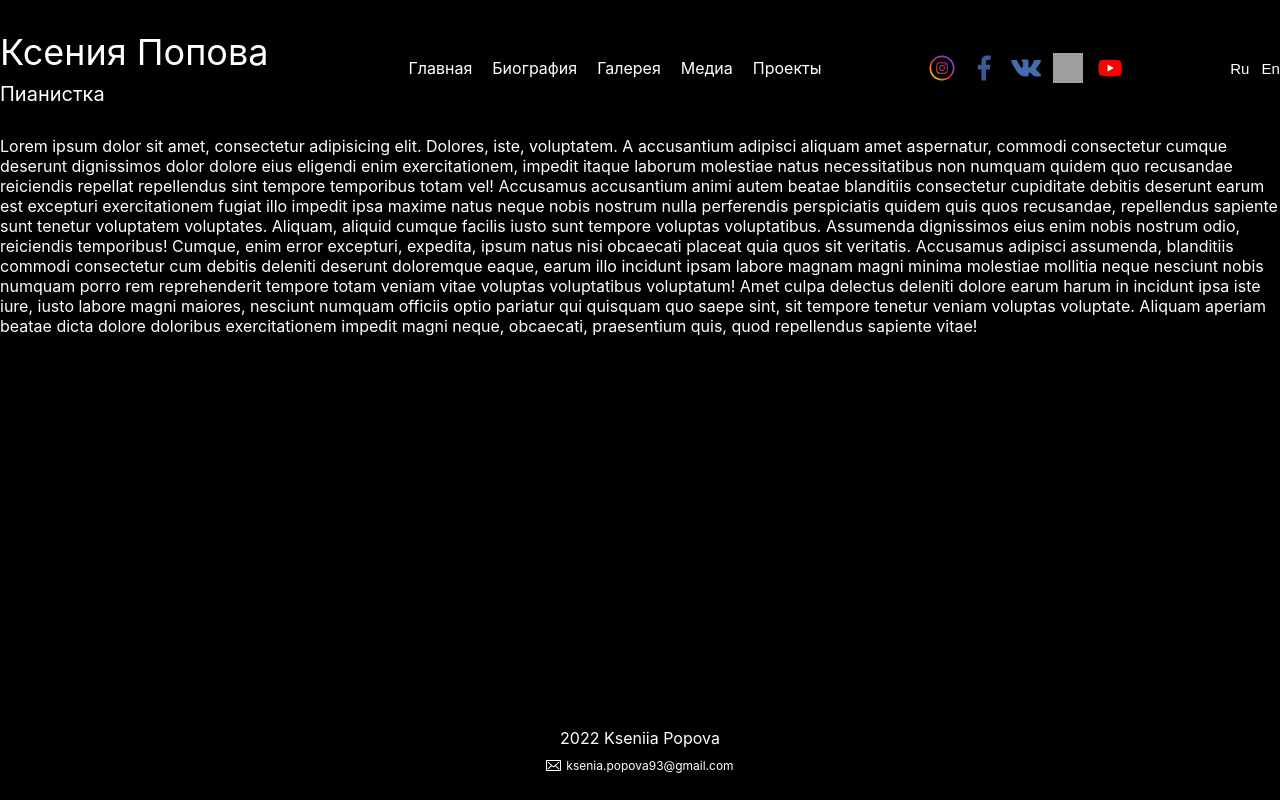
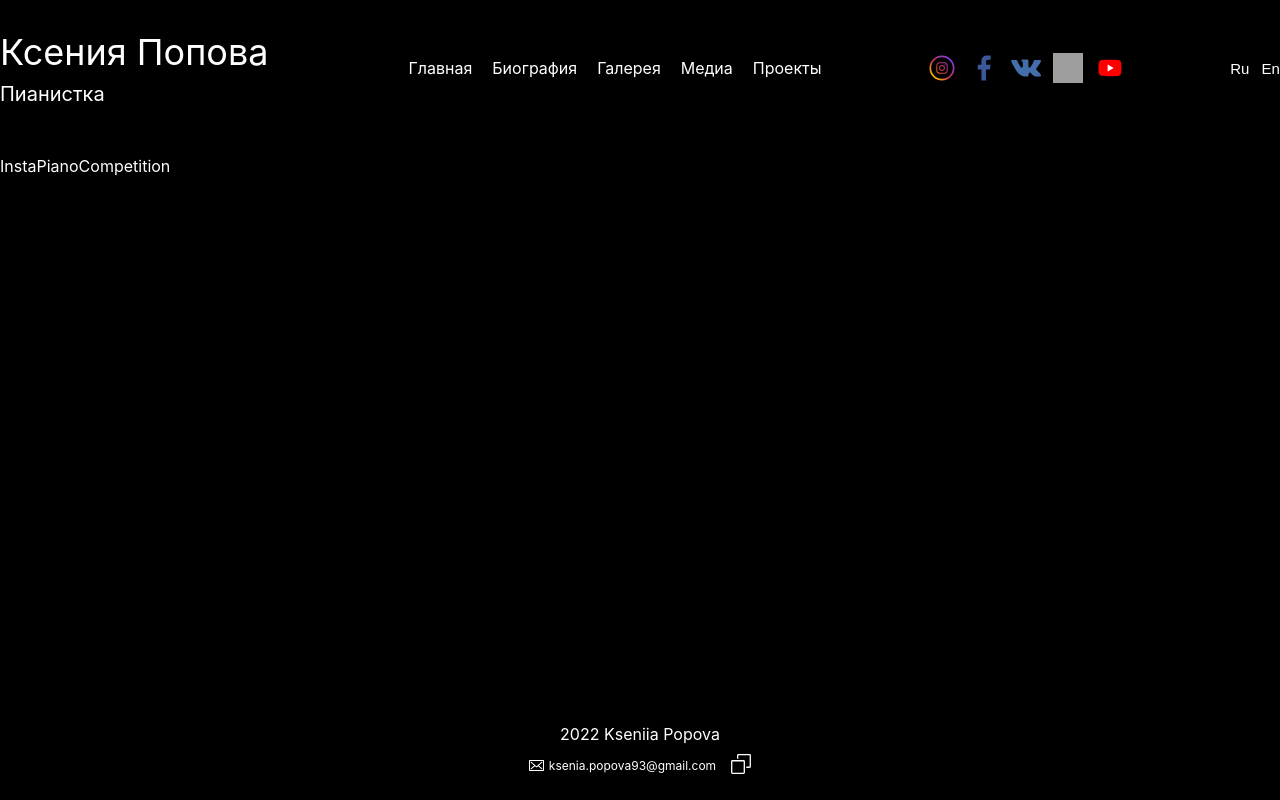
Before and after one commit to maystrova/resume, a Next.js app: page /projects in a window 1280 px wide. Built offline with nearby package versions, Linux system fonts and the light colour scheme; grey boxes are pictures that could not be loaded.

Commit message:
copy button footer

```diff
--- a/components/footer.tsx
+++ b/components/footer.tsx
@@ -1,10 +1,15 @@
+import Icon, { ICON_SIZE } from 'components/icon'
 import styles from 'styles/footer.module.scss'
-import Icon, { ICON_SIZE } from './icon'
+import { useState } from 'react'
+import Button, { BUTTON_TYPE } from './button'
 
 interface FooterProps {}
 
 const Footer = ({}: FooterProps) => {
+    const [copySuccess, setCopySuccess] = useState<boolean>(false)
+
     const name: string = 'Kseniia Popova'
+    const email: string = 'ksenia.popova93@gmail.com'
     return (
         <div className={styles.container}>
             <div className={styles.main}>
@@ -13,7 +18,31 @@ const Footer = ({}: FooterProps) => {
                 </div>
                 <div className={styles.contacts}>
                     <Icon src={'static/mail-icon.svg'} alt={'icon'} size={ICON_SIZE.X_SMALL} />
-                    <span>ksenia.popova93@gmail.com</span>
+                    <span className={styles.email}>{email}</span>
+                    <div className={styles.copy}>
+                        <Button
+                            onClick={() => {
+                                navigator.clipboard
+                                    .writeText(email)
+                                    .then(() => {
+                                        setCopySuccess(true)
+                                    })
+                                    .catch(error => {
+                                        console.log(error)
+                                    })
+                            }}
+                            btnType={BUTTON_TYPE.CLOSE_WINDOW}
+                        >
+                            <Icon
+                                src={
+                                    copySuccess ? 'static/success-icon.svg' : 'static/copy-icon.svg'
+                                }
+                                alt={'Copy'}
+                                size={ICON_SIZE.SMALL}
+                            />
+                        </Button>
+                        {copySuccess && <span>Copied!</span>}
+                    </div>
                 </div>
             </div>
         </div>
--- a/pages/projects.tsx
+++ b/pages/projects.tsx
@@ -1,33 +1,18 @@
 import Layout from 'components/layout'
 import styles from 'styles/projects.module.scss'
+import ProjectPreview from '../components/projectPreview'
 
 interface ProjectsPageProps {}
 
 const ProjectsPage = ({}: ProjectsPageProps) => {
     return (
         <Layout>
-            <div className={styles.container}>
-                Lorem ipsum dolor sit amet, consectetur adipisicing elit. Dolores, iste, voluptatem.
-                A accusantium adipisci aliquam amet aspernatur, commodi consectetur cumque deserunt
-                dignissimos dolor dolore eius eligendi enim exercitationem, impedit itaque laborum
-                molestiae natus necessitatibus non numquam quidem quo recusandae reiciendis repellat
-                repellendus sint tempore temporibus totam vel! Accusamus accusantium animi autem
-                beatae blanditiis consectetur cupiditate debitis deserunt earum est excepturi
-                exercitationem fugiat illo impedit ipsa maxime natus neque nobis nostrum nulla
-                perferendis perspiciatis quidem quis quos recusandae, repellendus sapiente sunt
-                tenetur voluptatem voluptates. Aliquam, aliquid cumque facilis iusto sunt tempore
-                voluptas voluptatibus. Assumenda dignissimos eius enim nobis nostrum odio,
-                reiciendis temporibus! Cumque, enim error excepturi, expedita, ipsum natus nisi
-                obcaecati placeat quia quos sit veritatis. Accusamus adipisci assumenda, blanditiis
-                commodi consectetur cum debitis deleniti deserunt doloremque eaque, earum illo
-                incidunt ipsam labore magnam magni minima molestiae mollitia neque nesciunt nobis
-                numquam porro rem reprehenderit tempore totam veniam vitae voluptas voluptatibus
-                voluptatum! Amet culpa delectus deleniti dolore earum harum in incidunt ipsa iste
-                iure, iusto labore magni maiores, nesciunt numquam officiis optio pariatur qui
-                quisquam quo saepe sint, sit tempore tenetur veniam voluptas voluptate. Aliquam
-                aperiam beatae dicta dolore doloribus exercitationem impedit magni neque, obcaecati,
-                praesentium quis, quod repellendus sapiente vitae!
-            </div>
+            <ProjectPreview>
+                <div>
+                    <img src="" alt="" />
+                    <div>InstaPianoCompetition</div>
+                </div>
+            </ProjectPreview>
         </Layout>
     )
 }
--- a/styles/footer.module.scss
+++ b/styles/footer.module.scss
@@ -21,3 +21,10 @@
     gap: 5px;
     font-size: 12px;
 }
+
+.email {
+    margin-right: 10px;
+}
+
+.copy {
+}
```
Also changed, not shown: public/static/copy-icon.svg (added), public/static/success-icon.svg (added).
